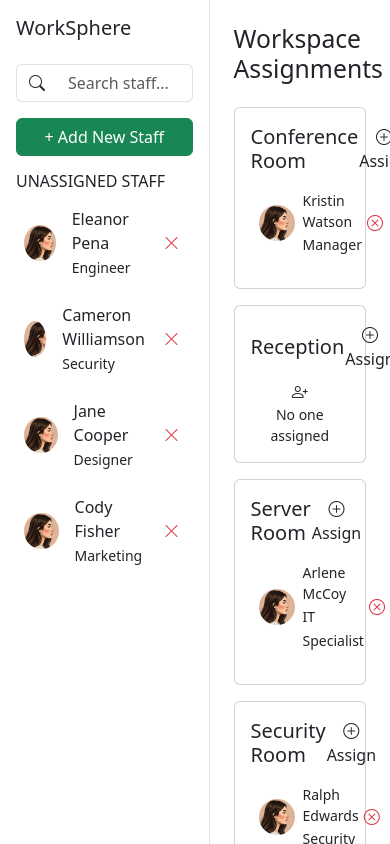
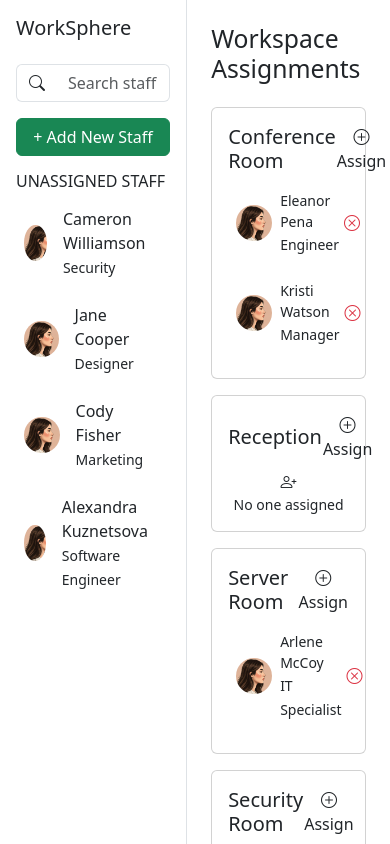
Before and after one commit to aymen-alarcon/Virtual-Workspace, a website: page index.html in a window 390 px wide. Drawn offline with nearby package versions, Linux system fonts and the light colour scheme.

Commit message:
`Update employees.json and index.html to reflect changes in employee data and layout. Add script.js to dynamically display employees in different rooms.`

```diff
--- a/employees.json
+++ b/employees.json
@@ -1,5 +1,4 @@
-{
-  "employees": [
+[
     {
       "id": 1,
       "name": "Eleanor Pena",
@@ -8,7 +7,7 @@
       "email": "eleanor.pena@worksphere.io",
       "phone": "+1 (555) 000-0001",
       "experiences": [],
-      "location": null
+      "location": "Conference Room"
     },
     {
       "id": 2,
@@ -42,7 +41,7 @@
     },
     {
       "id": 5,
-      "name": "Kristin Watson",
+      "name": "Kristi Watson",
       "role": "Manager",
       "photo": "assets/img/profile.png",
       "email": "kristin.w@worksphere.io",
@@ -94,7 +93,6 @@
           "years": "2014 - 2016"
         }
       ],
-      "location": "Alpha Zone - Desk 14"
+      "location": null
     }
   ]
-}
--- a/index.html
+++ b/index.html
@@ -215,51 +215,8 @@
 
       <div class="mb-3"><button type="button" class="btn btn-success w-100" data-bs-toggle="modal" data-bs-target="#addWorkerModal">+ Add New Staff</button></div>
 
-      <div class="flex-column overflow-auto">
+      <div class="unassigned-employees flex-column overflow-auto">
         <h6 class="text-muted-light mb-2">UNASSIGNED STAFF</h6>
-        <div class="d-flex align-items-center justify-content-between bg-light-custom p-2 rounded shadow-soft mb-2">
-          <div class="d-flex align-items-center gap-3 profile-info" data-bs-toggle="modal" data-bs-target="#employeeModal">
-            <div class="rounded-circle" style="background-image:url('assets/img/profile.png');"></div>
-            <div>
-              <p class="mb-0">Eleanor Pena</p>
-              <small class="text-muted-light">Engineer</small>
-            </div>
-          </div>
-          <button class="btn btn-link text-danger p-1"><i class="bi bi-x-lg"></i></button>
-        </div>
-
-        <div class="d-flex align-items-center justify-content-between bg-light-custom p-2 rounded shadow-soft mb-2">
-          <div class="d-flex align-items-center gap-3 profile-info" data-bs-toggle="modal" data-bs-target="#employeeModal">
-            <div class="rounded-circle" style="background-image:url('assets/img/profile.png');"></div>
-            <div>
-              <p class="mb-0">Cameron Williamson</p>
-              <small class="text-muted-light">Security</small>
-            </div>
-          </div>
-          <button class="btn btn-link text-danger p-1"><i class="bi bi-x-lg"></i></button>
-        </div>
-
-        <div class="d-flex align-items-center justify-content-between bg-light-custom p-2 rounded shadow-soft mb-2">
-          <div class="d-flex align-items-center gap-3 profile-info" data-bs-toggle="modal" data-bs-target="#employeeModal">
-            <div class="rounded-circle" style="background-image:url('assets/img/profile.png');"></div>
-            <div>
-              <p class="mb-0">Jane Cooper</p>
-              <small class="text-muted-light">Designer</small>
-            </div>
-          </div>
-          <button class="btn btn-link text-danger p-1"><i class="bi bi-x-lg"></i></button>
-        </div>
-
-        <div class="d-flex align-items-center justify-content-between bg-light-custom p-2 rounded shadow-soft mb-2">
-          <div class="d-flex align-items-center gap-3 profile-info" data-bs-toggle="modal" data-bs-target="#employeeModal">
-            <div class="rounded-circle" style="background-image:url('assets/img/profile.png');"></div>
-            <div>
-              <p class="mb-0">Cody Fisher</p>
-              <small class="text-muted-light">Marketing</small>
-            </div>
-          </div>
-          <button class="btn btn-link text-danger p-1"><i class="bi bi-x-lg"></i></button>
-        </div>
       </div>
     </aside>
     <main class="flex-fill overflow-auto p-4">
@@ -272,15 +229,7 @@
                 <h5 class="card-title mb-0">Conference Room</h5>
                 <button class="btn btn-link text-dark text-decoration-none p-0"><i class="bi bi-plus-circle"></i>Assign</button>
               </div>
-              <div class="flex-fill">
-                <div class="d-flex align-items-center bg-light-custom p-2 rounded mb-2">
-                    <img src="assets/img/profile.png" class="rounded-circle me-2">
-                    <div>
-                        <p class="mb-0 small">Kristin Watson</p>
-                        <small class="text-muted-light">Manager</small>
-                    </div>
-                    <button class="btn btn-link text-danger ms-auto p-1"><i class="bi bi-x-circle"></i></button>
-                </div>
+              <div class="flex-fill conference-room-employees">
               </div>
             </div>
           </div>
@@ -292,7 +241,7 @@
                   <h5 class="card-title mb-0">Reception</h5>
                   <button class="btn btn-link text-dark text-decoration-none p-0"><i class="bi bi-plus-circle"></i> Assign</button>
               </div>
-              <div class="flex-fill d-flex flex-column justify-content-center align-items-center text-muted-light">
+              <div class="flex-fill reception-room-employees d-flex flex-column justify-content-center align-items-center text-muted-light">
                   <i class="bi bi-person-plus"></i>
                   <p class="mb-0 small">No one assigned</p>
               </div>
@@ -306,15 +255,7 @@
                       <h5 class="card-title mb-0">Server Room</h5>
                       <button class="btn btn-link text-dark text-decoration-none p-0"><i class="bi bi-plus-circle"></i> Assign</button>
                   </div>
-                  <div class="flex-fill">
-                      <div class="d-flex align-items-center bg-light-custom p-2 rounded mb-2">
-                          <img src="assets/img/profile.png" class="rounded-circle me-2">
-                          <div>
-                              <p class="mb-0 small">Arlene McCoy</p>
-                              <small class="text-muted-light">IT Specialist</small>
-                          </div>
-                          <button class="btn btn-link text-danger ms-auto p-1"><i class="bi bi-x-circle"></i></button>
-                      </div>
+                  <div class="flex-fill server-room-employees">
                   </div>
               </div>
           </div>
@@ -327,15 +268,7 @@
                         <h5 class="card-title mb-0">Security Room</h5>
                         <button class="btn btn-link text-dark text-decoration-none p-0"><i class="bi bi-plus-circle"></i> Assign</button>
                     </div>
-                    <div class="flex-fill">
-                        <div class="d-flex align-items-center bg-light-custom p-2 rounded mb-2">
-                            <img src="assets/img/profile.png" class="rounded-circle me-2">
-                            <div>
-                                <p class="mb-0 small">Ralph Edwards</p>
-                                <small class="text-muted-light">Security</small>
-                            </div>
-                            <button class="btn btn-link text-danger ms-auto p-1"><i class="bi bi-x-circle"></i></button>
-                        </div>
+                    <div class="flex-fill security-room-employees">
                     </div>
                 </div>
             </div>
@@ -347,7 +280,7 @@
                     <h5 class="card-title mb-0">Staff Room</h5>
                     <button class="btn btn-link text-dark text-decoration-none p-0"><i class="bi bi-plus-circle"></i> Assign</button>
                 </div>
-                <div class="flex-fill d-flex flex-column justify-content-center align-items-center text-muted-light">
+                <div class="flex-fill staff-room-employees d-flex flex-column justify-content-center align-items-center text-muted-light">
                     <i class="bi bi-person-plus"></i>
                     <p class="mb-0 small">No one assigned</p>
                 </div>
--- a/script.js
+++ b/script.js
@@ -0,0 +1,93 @@
+fetch("employees.json")
+.then((response) => response.json())
+.then((data) => data.forEach(employee => {
+    if (employee.location == null) {
+        document.querySelector(".unassigned-employees").innerHTML += displayUnassignedEmployees(employee)
+    }else if(employee.location == "Conference Room"){
+        document.querySelector(".conference-room-employees").innerHTML += displayConferenceRoomEmployees(employee)
+    }else if(employee.location == "Security Room"){
+        document.querySelector(".security-room-employees").innerHTML += displaySecurityRoomEmployees(employee)
+    }else if(employee.location == "Server Room"){
+        document.querySelector(".server-room-employees").innerHTML += displayServerRoomEmployees(employee)
+    }else if(employee.location == "Reception Room"){
+        document.querySelector(".reception-room-employees").innerHTML += displayReceptionRoomEmployees(employee)
+    }else if(employee.location == "Staff Room"){
+        document.querySelector(".staff-room-employees").innerHTML += displayStaffRoomEmployees(employee)
+    }
+    })
+)
+
+function displayUnassignedEmployees(employee) {
+        return `
+            <div class="d-flex align-items-center justify-content-between bg-light-custom p-2 rounded shadow-soft mb-2">
+                <div class="d-flex align-items-center gap-3 profile-info" data-bs-toggle="modal" data-bs-target="#employeeModal">
+                    <div class="rounded-circle" style="background-image:url('${employee.photo}');"></div>
+                    <div>
+                        <p class="mb-0">${employee.name}</p>
+                        <small class="text-muted-light">${employee.role}</small>
+                    </div>
+                </div>
+            </div>
+        `
+}
+
+function displayConferenceRoomEmployees(employee) {
+    return `
+        <div class="d-flex align-items-center bg-light-custom p-2 rounded mb-2 profile-info" data-bs-toggle="modal" data-bs-target="#employeeModal">
+            <img src="${employee.photo}" class="rounded-circle me-2">
+            <div>
+                <p class="mb-0 small">${employee.name}</p>
+                <small class="text-muted-light">${employee.role}</small>
+            </div>
+            <button class="btn btn-link text-danger ms-auto p-1"><i class="bi bi-x-circle"></i></button>
+        </div>
+    `
+}
+function displayServerRoomEmployees(employee) {
+    return `
+        <div class="d-flex align-items-center bg-light-custom p-2 rounded mb-2 profile-info" data-bs-toggle="modal" data-bs-target="#employeeModal">
+            <img src="${employee.photo}" class="rounded-circle me-2">
+            <div>
+                <p class="mb-0 small">${employee.name}</p>
+                <small class="text-muted-light">${employee.role}</small>
+            </div>
+            <button class="btn btn-link text-danger ms-auto p-1"><i class="bi bi-x-circle"></i></button>
+        </div>
+    `
+}
+function displayReceptionRoomEmployees(employee) {
+    return `
+        <div class="d-flex align-items-center bg-light-custom p-2 rounded mb-2 profile-info" data-bs-toggle="modal" data-bs-target="#employeeModal">
+            <img src="${employee.photo}" class="rounded-circle me-2">
+            <div>
+                <p class="mb-0 small">${employee.name}</p>
+                <small class="text-muted-light">${employee.role}</small>
+            </div>
+            <button class="btn btn-link text-danger ms-auto p-1"><i class="bi bi-x-circle"></i></button>
+        </div>
+    `
+}
+function displayStaffRoomEmployees(employee) {
+    return `
+        <div class="d-flex align-items-center bg-light-custom p-2 rounded mb-2 profile-info" data-bs-toggle="modal" data-bs-target="#employeeModal">
+            <img src="${employee.photo}" class="rounded-circle me-2">
+            <div>
+                <p class="mb-0 small">${employee.name}</p>
+                <small class="text-muted-light">${employee.role}</small>
+            </div>
+            <button class="btn btn-link text-danger ms-auto p-1"><i class="bi bi-x-circle"></i></button>
+        </div>
+    `
+}
+function displaySecurityRoomEmployees(employee) {
+    return `
+        <div class="d-flex align-items-center bg-light-custom p-2 rounded mb-2 profile-info" data-bs-toggle="modal" data-bs-target="#employeeModal">
+            <img src="${employee.photo}" class="rounded-circle me-2">
+            <div>
+                <p class="mb-0 small">${employee.name}</p>
+                <small class="text-muted-light">${employee.role}</small>
+            </div>
+            <button class="btn btn-link text-danger ms-auto p-1"><i class="bi bi-x-circle"></i></button>
+        </div>
+    `
+}
```
